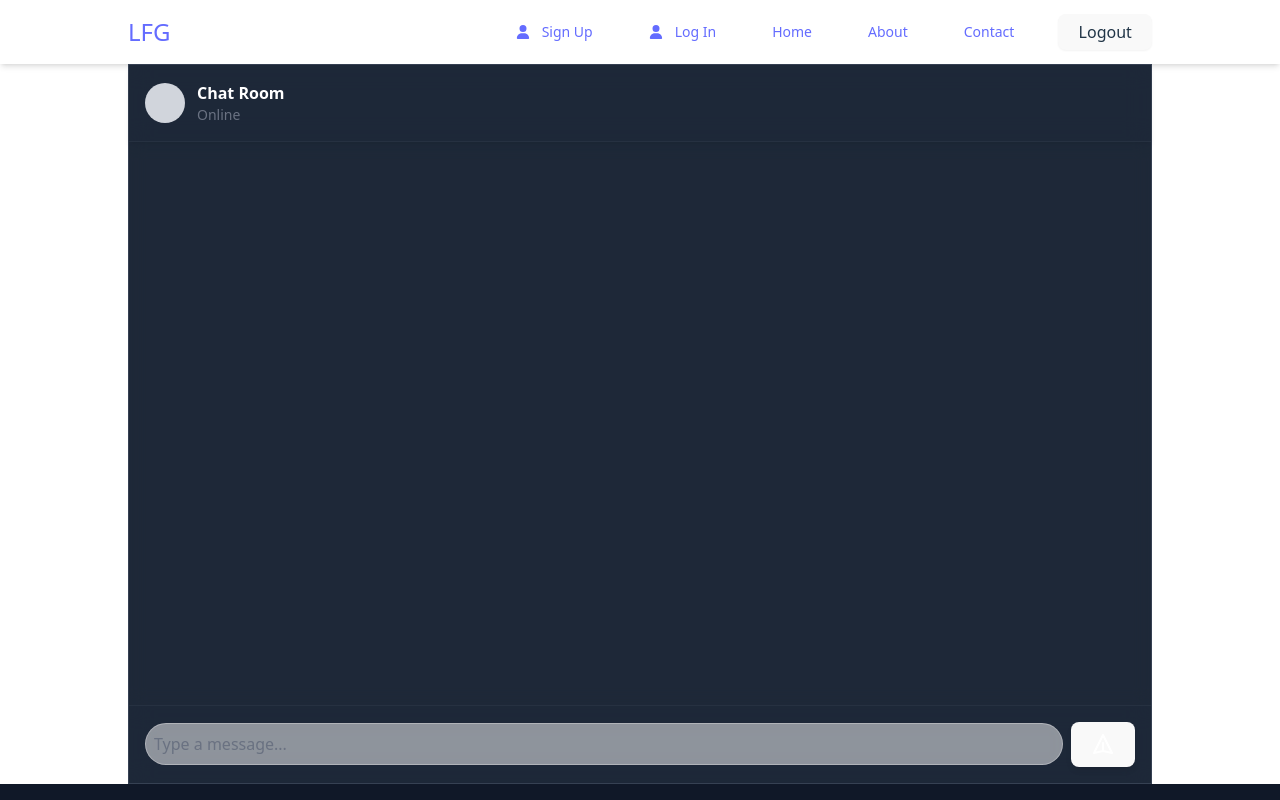
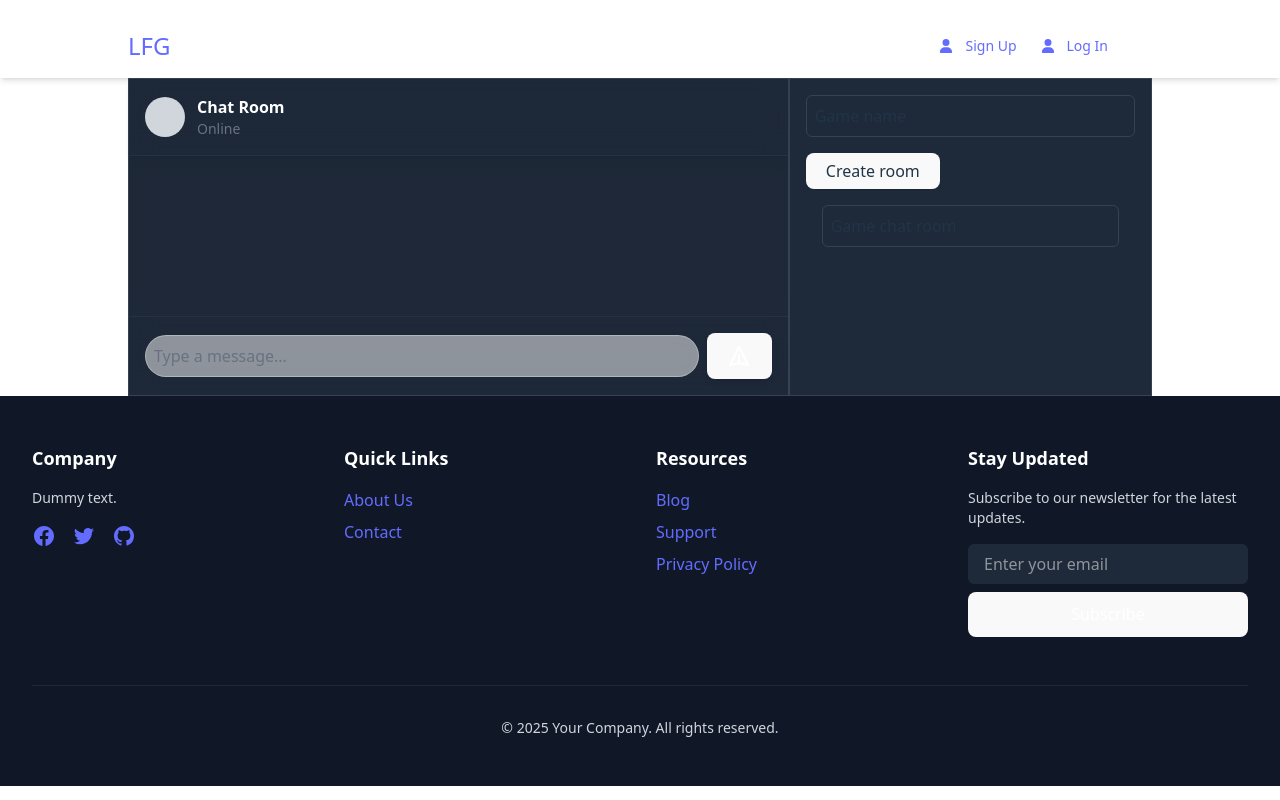
Before and after one commit to CristinaBoanta/LFG, a React (Vite) app in the folder lfg-frontend/: page /chat in a window 1280 px wide. Shown: the top 800 px of the page. Built offline with nearby package versions, Linux system fonts and the light colour scheme.

Commit message:
implemented some more elements and completed the auth flow

```diff
--- a/lfg-frontend/src/App.tsx
+++ b/lfg-frontend/src/App.tsx
@@ -2,15 +2,28 @@ import './App.css';
 import { Homepage } from './pages/Homepage/Homepage';
 import { Header } from './components/Header/Header';
 import { Footer } from './components/Footer/Footer';
-import type { JSX } from 'react';
+import { useEffect, type JSX } from 'react';
 import { BrowserRouter, Routes, Route } from 'react-router-dom';
 import { About } from './pages/About/About';
 import { Chat } from './pages/Chat/Chat';
 import { Dashboard } from './pages/Dashboard/Dashboard';
 import { Register } from './pages/Register/Register';
 import { Login } from './pages/Login/Login';
+import { useDispatch } from 'react-redux';
+import { setUser } from './store/authSlice';
 
 export const App = (): JSX.Element => {
+
+  const dispatch = useDispatch();
+
+useEffect(() => {
+  const userString = localStorage.getItem('user');
+  if (userString) {
+    const user = JSON.parse(userString);
+    dispatch(setUser(user));
+  }
+}, []);
+
   return (
     <BrowserRouter>
       <div className="h-full">
--- a/lfg-frontend/src/components/GroupListItem/GroupListItem.tsx
+++ b/lfg-frontend/src/components/GroupListItem/GroupListItem.tsx
@@ -22,8 +22,8 @@ export const GroupListItem = ({ className }: GroupListItemProps): JSX.Element =>
                     <img src="/images/dragon.png" alt="Group Logo" className="w-full h-full object-cover p-2" />
                 </div>
                 <div className="flex flex-col justify-center">
-                    <h3 className="text-lg font-bold">Group Name</h3>
-                    <p className="text-sm text-gray-500">Group Description</p>
+                    <h3 className="text-lg font-bold">Game Name</h3>
+                    <p className="text-sm text-gray-500">Game Description</p>
                     <div className="flex items-center gap-2">
                         <div className="text-sm text-gray-500">123 members</div>
                     </div>
--- a/lfg-frontend/src/components/Header/Header.tsx
+++ b/lfg-frontend/src/components/Header/Header.tsx
@@ -3,11 +3,14 @@ import { FaUser } from "react-icons/fa6";
 import { Link } from "react-router-dom";
 import { Button } from "../Button/Button";
 import { useLogout } from "../../hooks/useLogout";
+import { useSelector } from "react-redux";
+import type { RootState } from "../../store";
 
 export const Header = (): JSX.Element => {
 
     const { logout } = useLogout();
 
+    const user = useSelector((state: RootState) => state.auth.user);
     const handleLogout = () => {
         logout();
     }
@@ -21,6 +24,9 @@ export const Header = (): JSX.Element => {
                     </div>
 
                     <nav className="hidden md:flex space-x-8">
+                        <div className="flex items-center justify-center">
+
+                            {!user && <div className="flex items-center">
                                 <Link to="/register" className="flex items-center gap-3 text-gray-600 hover:text-gray-900 px-3 py-2 rounded-md text-sm font-medium">
                                     <FaUser />
                                     <div>Sign Up</div>
@@ -29,16 +35,13 @@ export const Header = (): JSX.Element => {
                                     <FaUser />
                                     <div>Log In</div>
                                 </Link>
-                        <Link to="/" className="text-gray-600 hover:text-gray-900 px-3 py-2 rounded-md text-sm font-medium">
-                            Home
-                        </Link>
-                        <Link to="/about" className="text-gray-600 hover:text-gray-900 px-3 py-2 rounded-md text-sm font-medium">
-                            About
-                        </Link>
-                        <Link to="/contact" className="text-gray-600 hover:text-gray-900 px-3 py-2 rounded-md text-sm font-medium">
-                            Contact
-                        </Link>
-                        <Button variant="outline" onClick={handleLogout}>Logout</Button>
+                            </div>}
+                        </div>
+
+                        <div className="flex gap-3 items-center">
+                            {user && <div className="text-gray-600">{user.email}</div>}
+                            {user && <Button variant="outline" onClick={handleLogout}>Logout</Button>}
+                        </div>
                     </nav>
 
                     <div className="md:hidden">
--- a/lfg-frontend/src/pages/Chat/Chat.tsx
+++ b/lfg-frontend/src/pages/Chat/Chat.tsx
@@ -1,5 +1,6 @@
 import type { JSX } from "react";
 import { useState } from "react";
+import { Button } from "../../components/Button/Button";
 
 interface Message {
     id: string;
@@ -26,7 +27,8 @@ export const Chat = (): JSX.Element => {
     };
 
     return (
-        <div className="flex flex-col h-screen max-h-[90vh] bg-gray-800 border border-gray-700">
+        <div className="flex w-full">
+            <div className="flex flex-col max-h-[90vh] bg-gray-800 border border-gray-700 flex-2">
                 <div className="text-white p-4 shadow-md bg-gray-800/30 backdrop-blur-md border-b border-gray-600/20">
                     <div className="flex items-center">
                         <div className="w-10 h-10 rounded-full bg-gray-300 mr-3"></div>
@@ -37,17 +39,15 @@ export const Chat = (): JSX.Element => {
                     </div>
                 </div>
 
-            <div className="flex-1 overflow-y-auto p-4 space-y-4 bg-gray-800/20 backdrop-blur-sm">
+                <div className="flex-1 overflow-y-auto p-4 space-y-4 bg-gray-800/20 backdrop-blur-sm min-h-[20vh]">
                     {messages.map((message) => (
                         <div
                             key={message.id}
-                        className={`flex ${
-                            message.sender === "user" ? "justify-end" : "justify-start"
+                            className={`flex ${message.sender === "user" ? "justify-end" : "justify-start"
                                 }`}
                         >
                             <div
-                            className={`max-w-[70%] rounded-lg p-3 backdrop-blur-sm ${
-                                message.sender === "user"
+                                className={`max-w-[70%] rounded-lg p-3 backdrop-blur-sm ${message.sender === "user"
                                         ? "bg-blue-600/80 text-white shadow-lg"
                                         : "bg-white/70 text-gray-800 shadow-md"
                                     }`}
@@ -93,5 +93,22 @@ export const Chat = (): JSX.Element => {
                     </div>
                 </div>
             </div>
+
+            <div className="flex-1 overflow-y-auto p-4 space-y-4 bg-gray-800 backdrop-blur-sm min-h-[20vh] border border-gray-700">
+                <div className="bg-gray-800 rounded-md border border-gray-700 p-2">
+                    Game name
+                </div>
+
+                <div>
+                    <Button variant="outline">Create room</Button>
+                </div>
+
+                <div className="rooms">
+                    <div className="bg-gray-800 rounded-md border border-gray-700 mx-4 p-2 cursor-pointer hover:bg-gray-700 transition-all transition duration-300 ease-in-out hover:shadow-md dark:hover:shadow-white/20">
+                        Game chat room
+                    </div>
+                </div>
+            </div>
+        </div>
     );
 };
```
Lines whose indentation alone changed are shown as unchanged.
